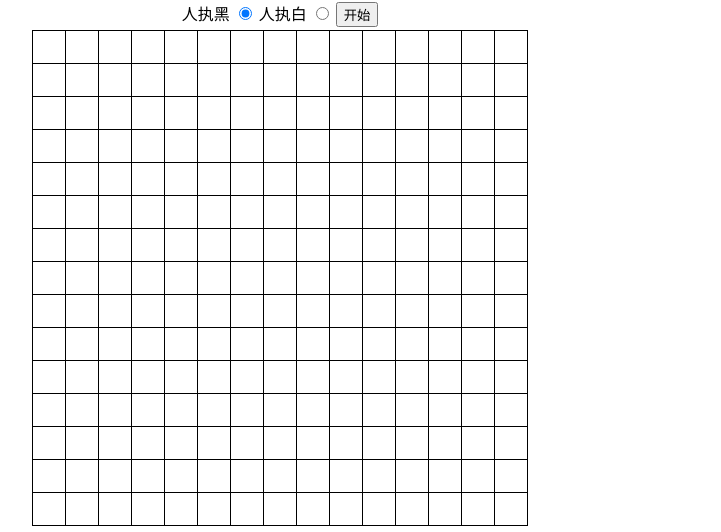
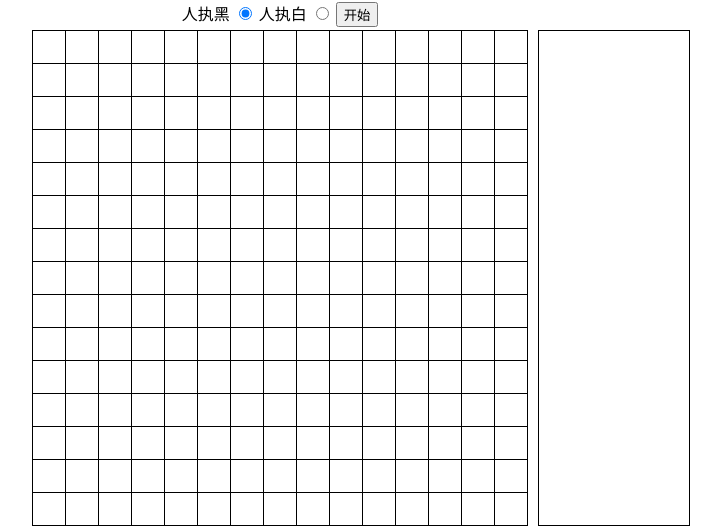
Before and after one commit to supchao/javascript-gomoku, a plain HTML site: page index.html in a window 1280 px wide. Shown: the whole page, without its empty margins (360-1081 px from the left). Drawn offline with Linux system fonts and the light colour scheme.

Commit message:
显示走棋日志

```diff
--- a/class/Chessboard.js
+++ b/class/Chessboard.js
@@ -75,6 +75,7 @@ Chessboard.prototype.go = function (coordinate, color) {
         coordinate: coordinate,
         color: color
     });
+    jQuery('#log').append('<div><span class="log-coordinate">(' + coordinate[0] + ',' + coordinate[1] + ')</span> <span>' + color + '</span></div>');
 
     var value = (color == 'black' ? 3 : 1);
     if (this.matrix.getValueByCoordinate(coordinate) === 0) {
--- a/css/five.css
+++ b/css/five.css
@@ -43,3 +43,8 @@ table td {
 #replay {
     display: none;
 }
+#log {
+    position: fixed;
+    width: 150px;
+    border: 1px solid black;
+}
--- a/index.html
+++ b/index.html
@@ -30,6 +30,8 @@
             <button id="replay">重新开始</button>
         </div>
     </div>
+    <div id="log">
+    </div>
 </div>
 </body>
 </html>
--- a/js/index.js
+++ b/js/index.js
@@ -6,6 +6,13 @@
  */
 jQuery(function () {
     window.gomoku = new Gomoku();
+
+    var chessboard = jQuery('.chessboard');
+    var offset = chessboard.offset();
+    jQuery('#log').offset({
+        top: offset.top,
+        left: offset.left + chessboard.width() + 10
+    }).height(chessboard.height() - 2);
 
     jQuery('#play').click(function () {
         jQuery(this).hide();
```
